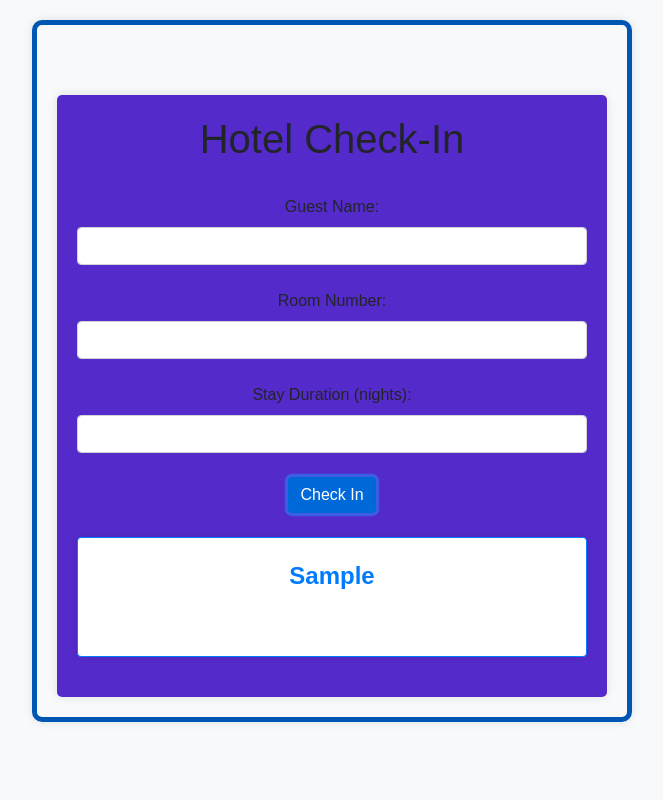
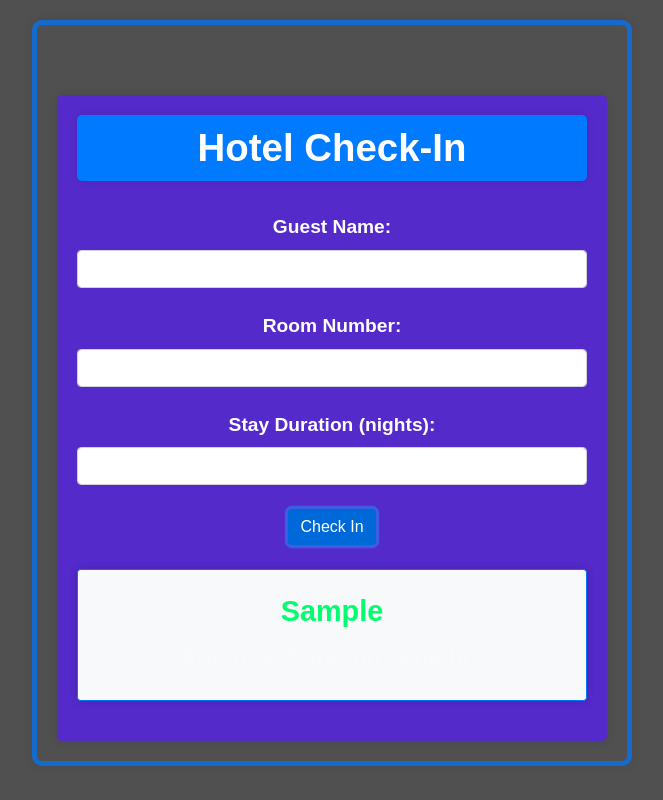
Before and after one commit to INC-Com739/Hotel-Simulator, a plain HTML site: page index.html in a window 1280 px wide. Both pictures are taken after typing "Sample", "5", "5" into the empty fields and a click on the button "Check In". Shown: the whole page, without its empty margins (308-971 px from the left). Drawn offline with nearby package versions, Linux system fonts and the light colour scheme.

Commit message:
verison 1

```diff
--- a/index.html
+++ b/index.html
@@ -6,16 +6,21 @@
     <link rel="stylesheet" href="https://stackpath.bootstrapcdn.com/bootstrap/4.5.2/css/bootstrap.min.css">
     <title>Hotel Simulator</title>
     <style>
+
         body {
-            background-color: #f8f9fa;
+            background-color: #505050;
             font-family: Arial, sans-serif;
-            border: #0056b3 solid 5px;
+            border: #156bcd solid 5px;
             border-radius: 10px;
             padding: 20px;
             box-shadow: 0 0 10px rgba(0, 0, 0, 0.1);
             margin: 20px auto;
             max-width: 600px;
             text-align: center;
+            color: #ffffff;
+            font-size: 1.2em;
+            font-weight: bold;
+            transition: background-color 0.3s;
         }
         .container {
             margin-top: 50px;
@@ -26,7 +31,7 @@
         }
         .guest-card {
             margin-bottom: 20px;
-            border: 1px solid #007bff;
+            border: 1px solid #003cff;
             border-radius: 0.25rem;
             background-color: #ffffff;
             box-shadow: 0 0 10px rgba(0, 0, 0, 0.1);
@@ -35,18 +40,18 @@
         .card-title {
             font-size: 1.5em;
             font-weight: bold;
-            color: #007bff;
+            color: #00ff6e;
         }
         .card-text {
             font-size: 1.2em;
-            color: #ffffff;
+            color: #ffffff38;
         }
         .btn-primary {
-            background-color: #007bff;
+            background-color: #00ff6a;
             border: none;
         }
         .btn-primary:hover {
-            background-color: #0056b3;
+            background-color: #00b333;
         }
         .form-control {
             border-radius: 0.25rem;
@@ -56,13 +61,28 @@
         }
         .text-center {
             margin-bottom: 2rem;
+            font-size: 2em;
+            color: #ffffff;
+            font-weight: bold;
+            padding: 10px;
+            background-color: #007bff;
+            border-radius: 5px;
+            box-shadow: 0 0 10px rgba(0, 0, 0, 0.1);
+            transition: background-color 0.3s;
         }
         .card {
             border: 1px solid #007bff;
             border-radius: 0.25rem;
+            background-color: #ffffff;
+            box-shadow: 0 0 10px rgba(0, 0, 0, 0.1);
+            transition: transform 0.2s;
         }
         .card-body {
             padding: 1.5rem;
+            background-color: #f8f9fa;
+            border-radius: 0.25rem;
+            box-shadow: 0 0 10px rgba(0, 0, 0, 0.1);
+            transition: background-color 0.3s;
         }
         .card-header {
             background-color: #007bff;
```
